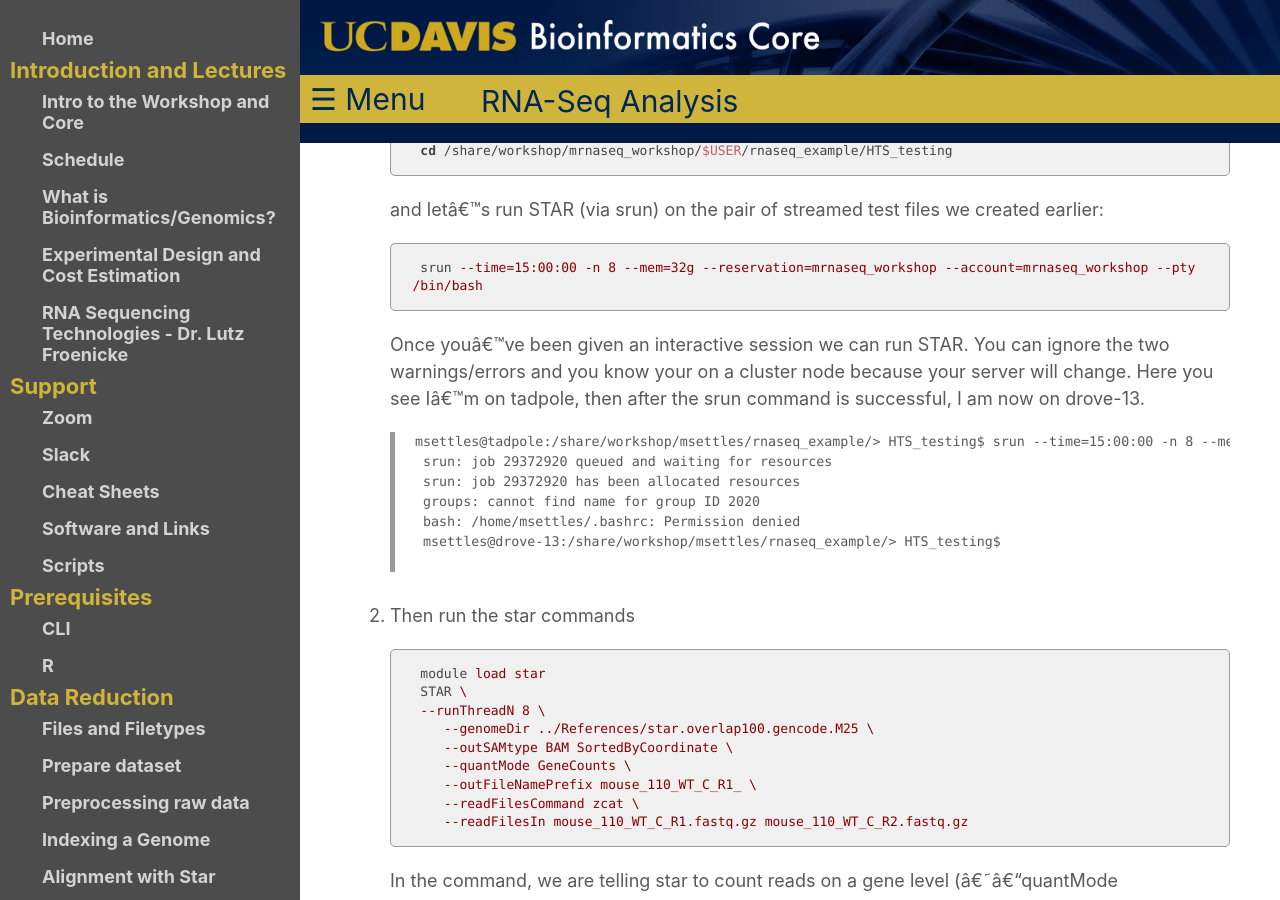
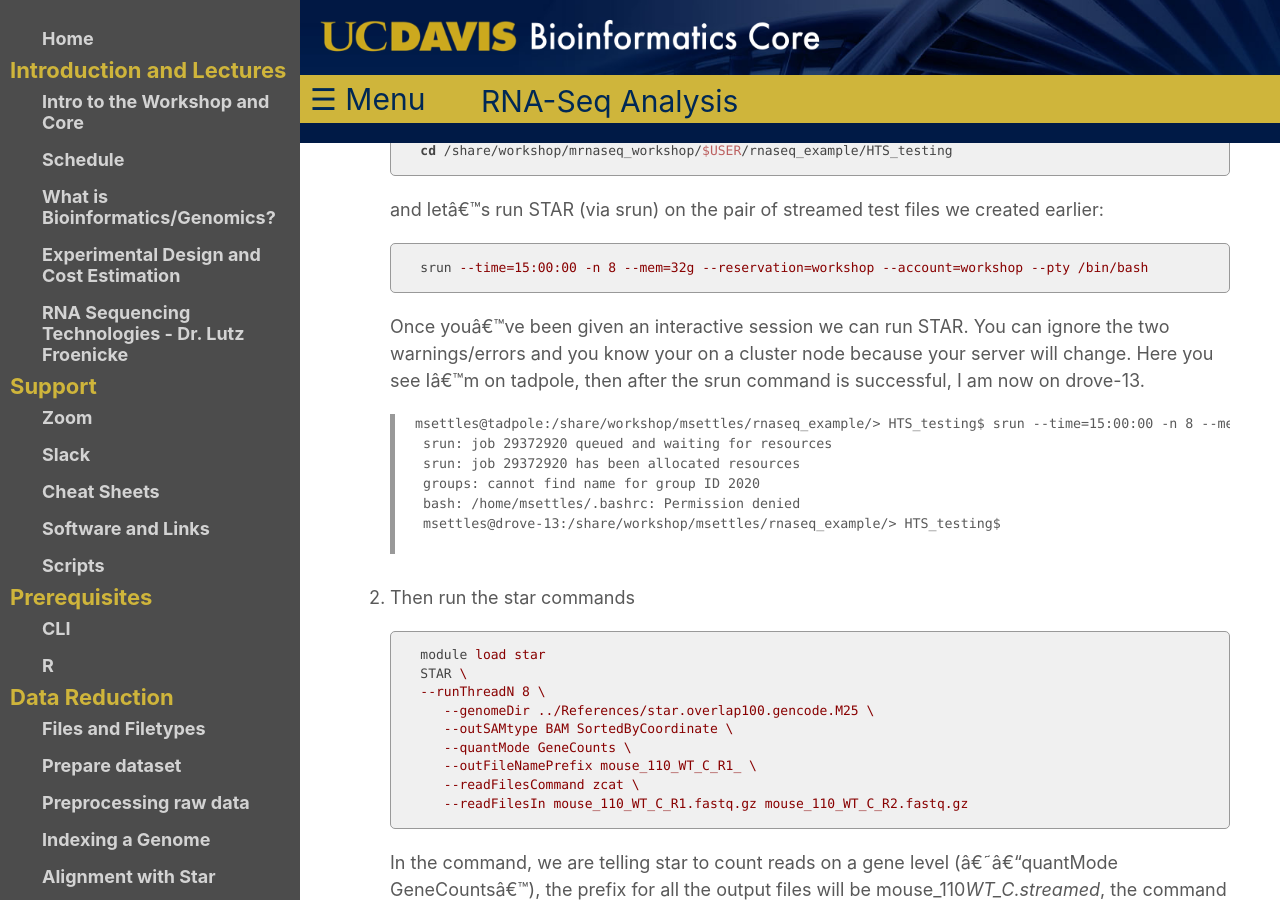
Before and after one commit to ucdavis-bioinformatics-training/2021-September-RNA-Seq-Analysis, a Jekyll site: the page built from data_reduction/02-alignment_mm.md, in a window 1280 px wide and 900 px high, scrolled down 6493 px. Built offline with Jekyll 4.4.1, drawn with Linux system fonts in a browser that asks for light colours; our own code applies the rules of GitHub Pages for plain Markdown files; some of the changed text lies outside the part shown.

Commit message:
Update 02-alignment_mm.md

````diff
--- a/data_reduction/02-alignment_mm.md
+++ b/data_reduction/02-alignment_mm.md
@@ -184,12 +184,12 @@
     and let's run STAR (via srun) on the pair of streamed test files we created earlier:
 
     ```bash
-    srun --time=15:00:00 -n 8 --mem=32g --reservation=mrnaseq_workshop --account=mrnaseq_workshop --pty /bin/bash
+    srun --time=15:00:00 -n 8 --mem=32g --reservation=workshop --account=workshop --pty /bin/bash
     ```
 
     Once you've been given an interactive session we can run STAR. You can ignore the two warnings/errors and you know your on a cluster node because your server will change. Here you see I'm on tadpole, then after the srun command is successful, I am now on drove-13.
 
-    <div class="output">msettles@tadpole:/share/workshop/msettles/rnaseq_example/> HTS_testing$ srun --time=15:00:00 -n 8 --mem=32g --reservation=mrnaseq_workshop --account=mrnaseq_workshop --pty /bin/bash
+    <div class="output">msettles@tadpole:/share/workshop/msettles/rnaseq_example/> HTS_testing$ srun --time=15:00:00 -n 8 --mem=32g --reservation=workshop --account=workshop --pty /bin/bash
     srun: job 29372920 queued and waiting for resources
     srun: job 29372920 has been allocated resources
     groups: cannot find name for group ID 2020
@@ -327,7 +327,7 @@
 
     ```bash
     cd /share/workshop/mrnaseq_workshop/$USER/rnaseq_example  # We'll run this from the main directory
-    wget https://raw.githubusercontent.com/ucdavis-bioinformatics-training/2020-mRNA_Seq_Workshop/master/software_scripts/scripts/star.slurm
+    wget https://raw.githubusercontent.com/ucdavis-bioinformatics-training/2021-September-RNA-Seq-Analysis/master/software_scripts/scripts/star.slurm
     less star.slurm
     ```
 
@@ -339,8 +339,8 @@
     #SBATCH --time=60
     #SBATCH --mem=32000 # Memory pool for all cores (see also --mem-per-cpu)
     #SBATCH --partition=production
-    #SBATCH --reservation=mrnaseq_workshop
-    #SBATCH --account=mrnaseq_workshop
+    #SBATCH --reservation=workshop
+    #SBATCH --account=workshop
     #SBATCH --array=1-22
     #SBATCH --output=slurmout/star_%A_%a.out # File to which STDOUT will be written
     #SBATCH --error=slurmout/star_%A_%a.err # File to which STDERR will be written
@@ -404,7 +404,7 @@
 
     ```bash
     cd /share/workshop/mrnaseq_workshop/$USER/rnaseq_example  # We'll run this from the main directory
-    wget https://raw.githubusercontent.com/ucdavis-bioinformatics-training/2020-mRNA_Seq_Workshop/master/software_scripts/scripts/star_stats.sh
+    wget https://raw.githubusercontent.com/ucdavis-bioinformatics-training/2021-September-RNA-Seq-Analysis/master/software_scripts/scripts/star_stats.sh
     bash star_stats.sh
     ```
 
````
